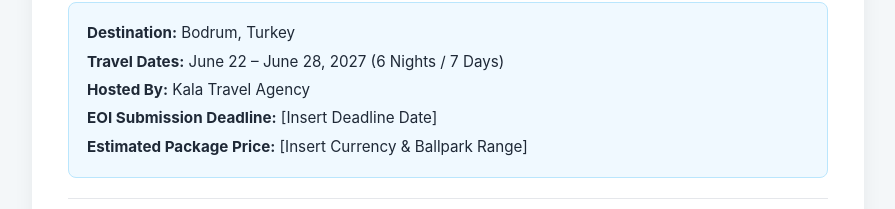
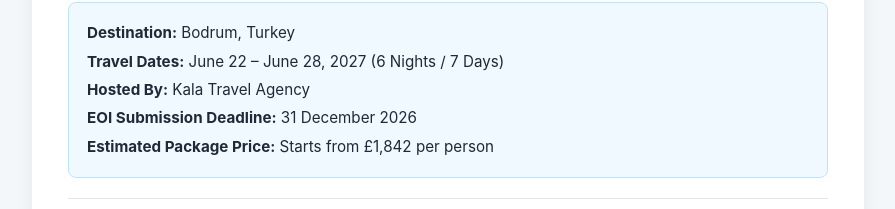
Before and after one commit to 77gqf784p4-coder/Bodrum-eoi-form, a plain HTML site: page index.html in a window 1280 px wide. Shown: the part 183-392 px from the top of the page, without its empty margins (192-1087 px from the left). Drawn offline with Linux system fonts and the light colour scheme.

Commit message:
Update travel details in index.html

```diff
--- a/index.html
+++ b/index.html
@@ -161,8 +161,8 @@
         <p><strong>Destination:</strong> Bodrum, Turkey</p>
         <p><strong>Travel Dates:</strong> June 22 – June 28, 2027 (6 Nights / 7 Days)</p>
         <p><strong>Hosted By:</strong> Kala Travel Agency</p>
-        <p><strong>EOI Submission Deadline:</strong> [Insert Deadline Date]</p>
-        <p><strong>Estimated Package Price:</strong> [Insert Currency & Ballpark Range]</p>
+        <p><strong>EOI Submission Deadline:</strong> 31 December 2026</p>
+        <p><strong>Estimated Package Price:</strong> Starts from £1,842 per person</p>
       </div>
     </div>
 
```
